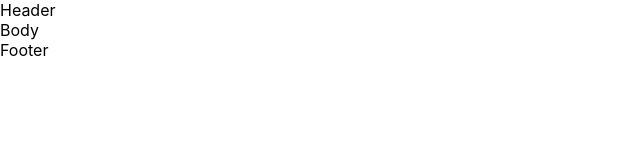
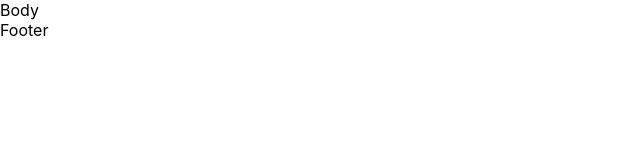
Before and after one commit to Kliapwnz/components, a React (Create React App) app: page / in a window 1280 px wide. Shown: the top 160 px of the page, without its empty margins (0-640 px from the left). Built offline with nearby package versions, Linux system fonts and the light colour scheme.

Commit message:
add First props

```diff
--- a/src/site/Header.tsx
+++ b/src/site/Header.tsx
@@ -1,5 +1,9 @@
-export const Header = () => {
+type HeaderPropsType = {
+    title: string
+}
+
+export const Header = (props:HeaderPropsType) => {
     return (
-        <>Header</>
+        <>{props.title}</>
     )
 }
```
